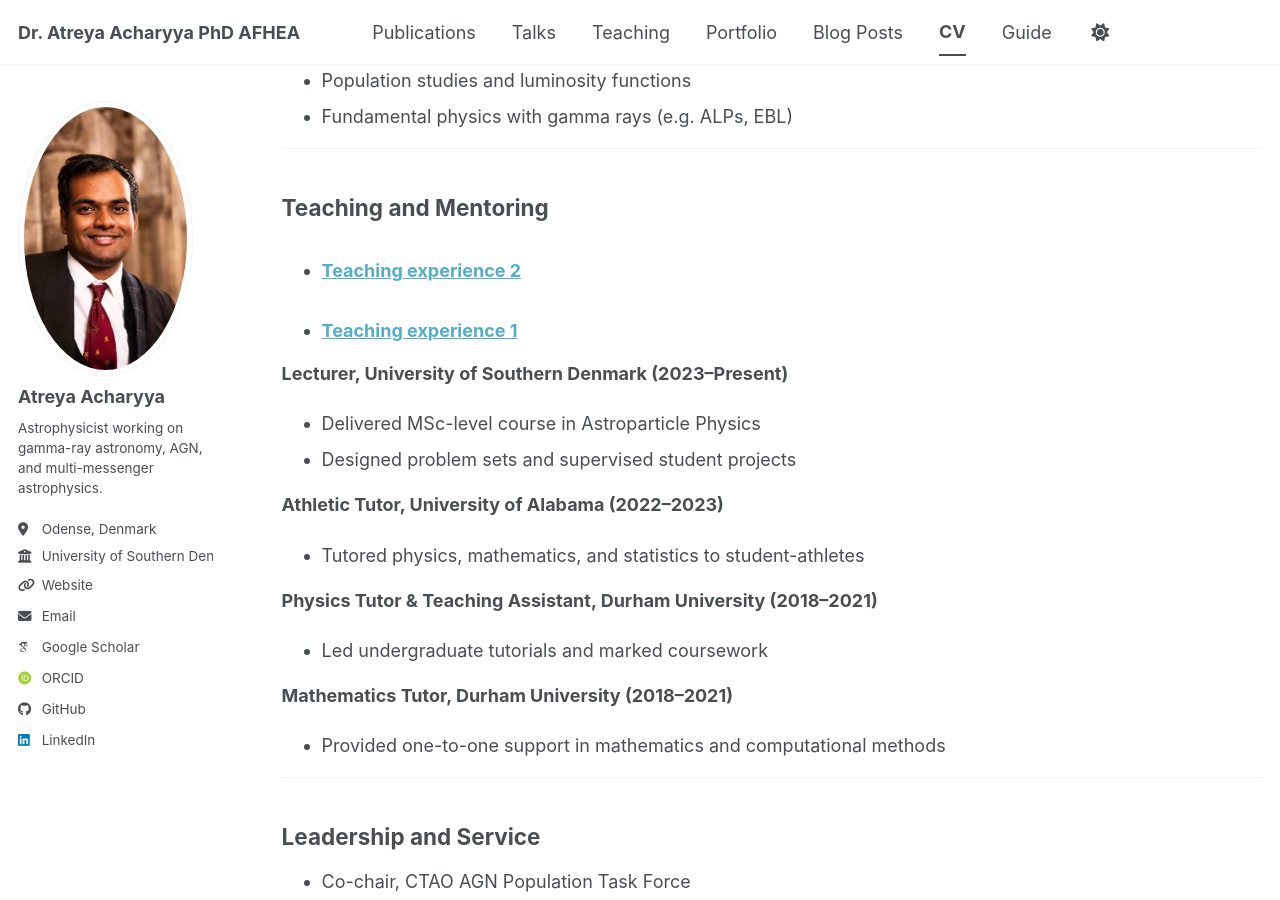
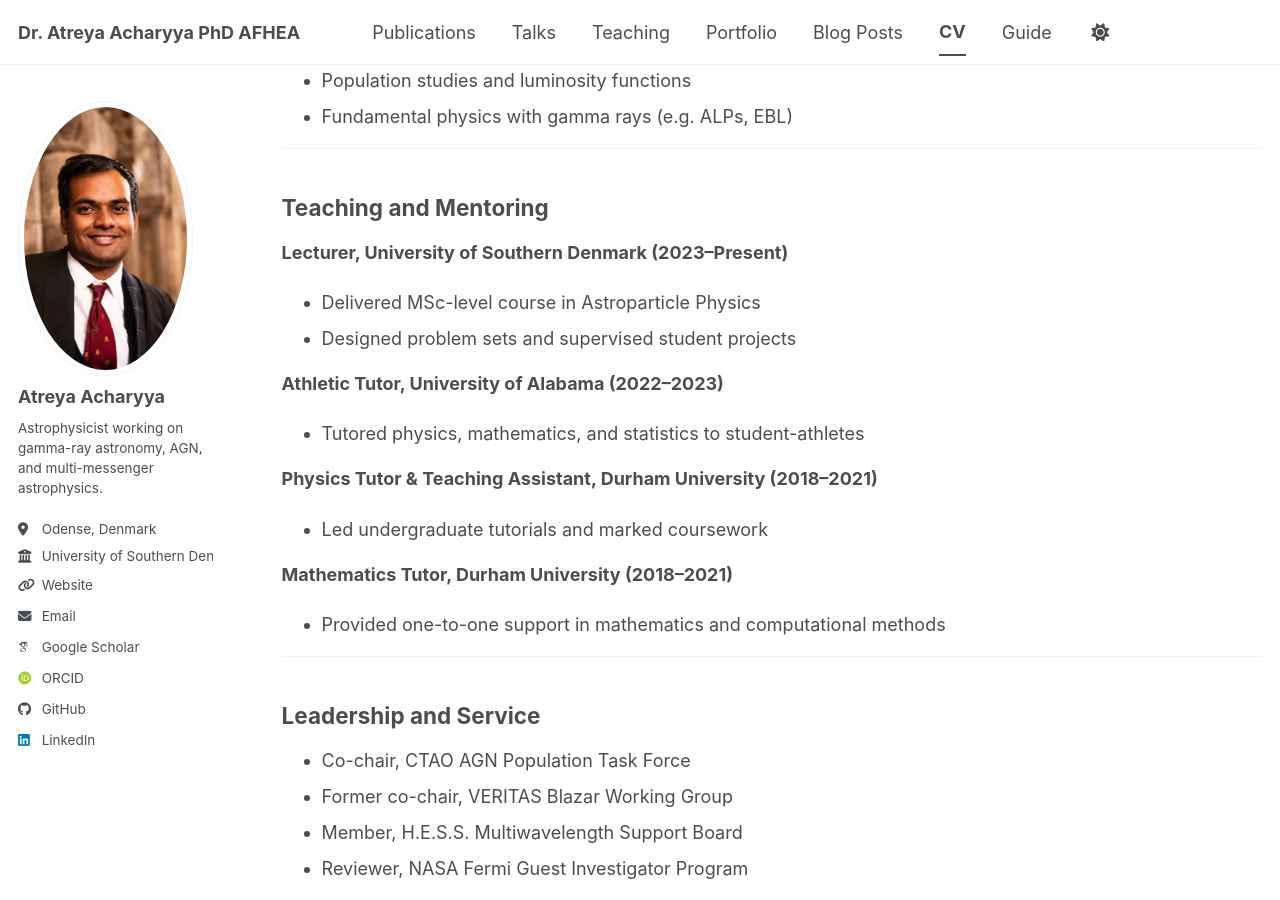
Before and after one commit to atreyaacharyya/atreyaacharyya.github.com, a Jekyll site: the page built from _pages/cv.md, in a window 1280 px wide and 900 px high, scrolled down 1157 px. Built offline with Jekyll 4.4.1, drawn with Linux system fonts in a browser that asks for light colours; some web fonts are replaced; a script bundle is joined from its source files by our own code; library files that are not in the unit come from our copies.

Commit message:
Update cv.md

```diff
--- a/_pages/cv.md
+++ b/_pages/cv.md
@@ -55,11 +55,6 @@
 
 ## Teaching and Mentoring
 
-<ul>
-{% for post in site.teaching reversed %}
-  {% include archive-single-cv.html %}
-{% endfor %}
-</ul>
 
 **Lecturer, University of Southern Denmark (2023–Present)**
 
```
